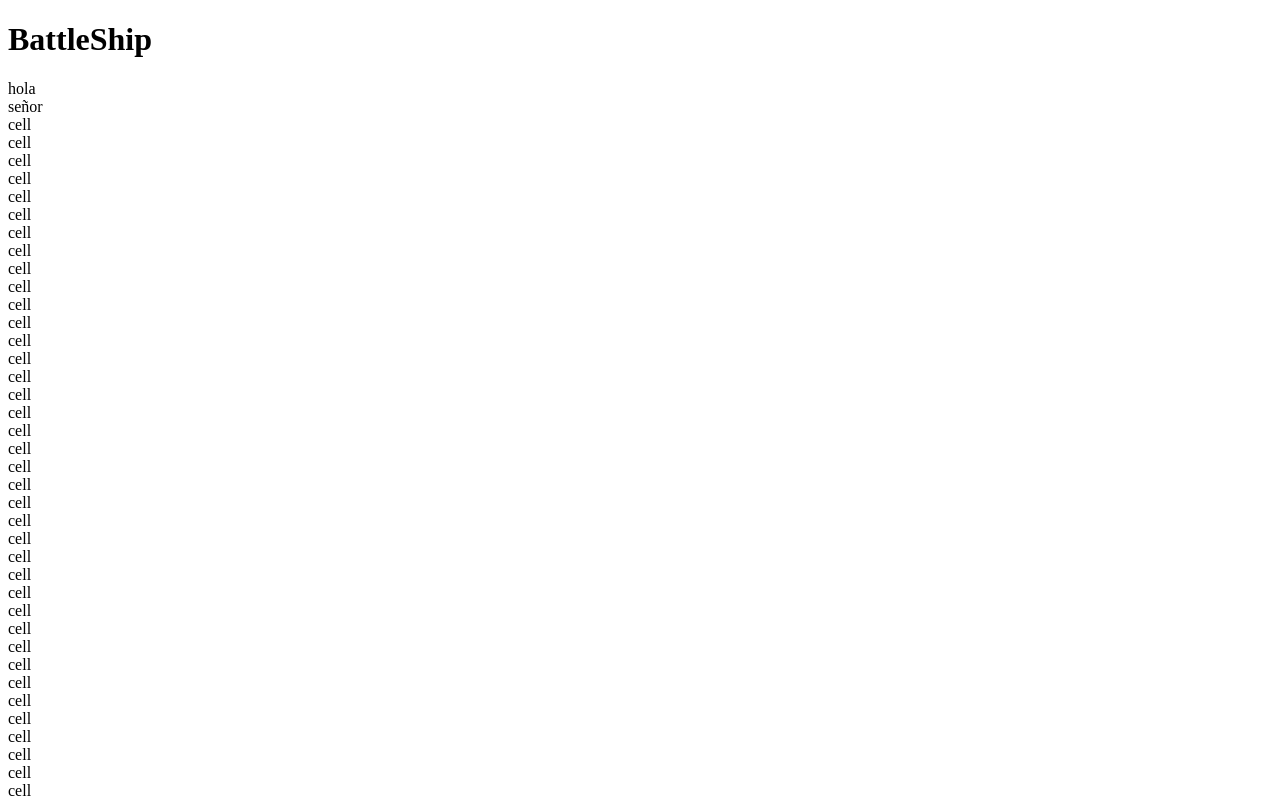
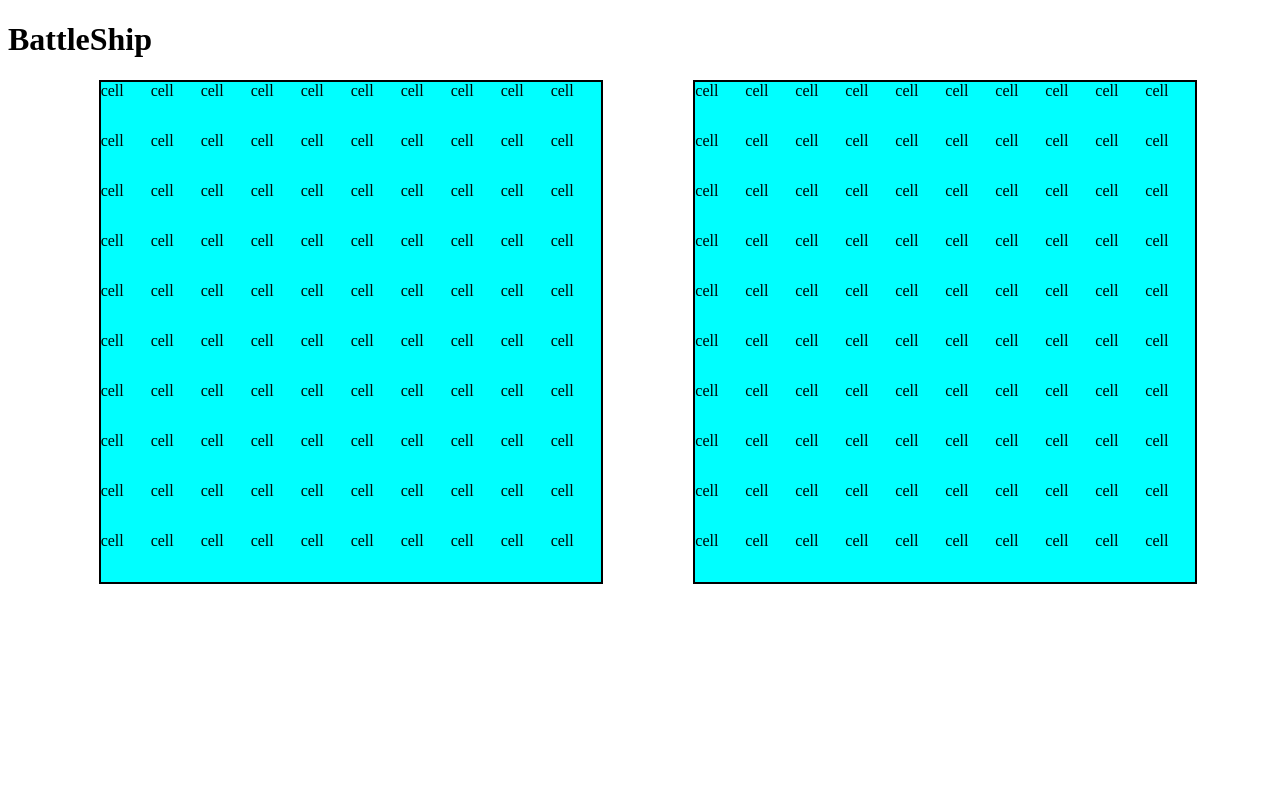
Before and after one commit to Iker1211/Battleship, a website built with webpack: page src/template.html in a window 1280 px wide. Shown: the top 797 px of the page. Built offline with nearby package versions, Linux system fonts and the light colour scheme.

Commit message:
displayGameboards function in DOMhandler

```diff
--- a/src/DOMhandler.js
+++ b/src/DOMhandler.js
@@ -1,4 +1,31 @@
+// app.style.backgroundColor = "red";
+const app = document.getElementById("app");
 
+export default function displayGameboards(board1, board2) {
+  const objectBoards = [board1, board2];
+  const boards = [];
 
+  objectBoards.forEach(() => {
+    let board = document.createElement("div");
+    board.classList.add("board");
+    app.appendChild(board);
 
-app.style.backgroundColor = "red";
+    boards.push(board);
+  });
+
+  for (let i = 0; i < board1.length; i++) {
+    board1[i].forEach((element) => {
+      let cell = document.createElement("div");
+      cell.innerHTML = "cell";
+      boards[0].appendChild(cell);
+    });
+  }
+
+  for (let i = 0; i < board2.length; i++) {
+    board2[i].forEach((element) => {
+      let cell = document.createElement("div");
+      cell.innerHTML = "cell";
+      boards[1].appendChild(cell);
+    });
+  }
+}
--- a/src/Gameboard.js
+++ b/src/Gameboard.js
@@ -124,17 +124,17 @@ export default class Gameboard {
     if (positionedShips.length === sunkShips.length) {
       this.lostGame = true;
       console.log("You lost!");
-      return
+      return;
     } else {
       console.log("Aún no has perdido");
-      return
+      return;
     }
   }
 }
 
 let board1 = new Gameboard();
 
-// board1.placeShip(board1.board, 1, 1, 1, "horizontal");
+board1.placeShip(board1.board, 1, 1, 1, "horizontal");
 // board1.placeShip(board1.board, 1, 2, 2, "horizontal");
 // board1.placeShip(board1.board, 1, 3, 3, "horizontal");
 // board1.placeShip(board1.board, 1, 5, 5, "horizontal");
--- a/src/index.js
+++ b/src/index.js
@@ -1,23 +1,33 @@
 import "./styles.css";
-import Game from "./Game.js"
+import Game from "./Game.js";
+import DOMhandler from "./DOMhandler.js";
+import displayGameboards from "./DOMhandler.js";
 
 let firstGame = new Game("human", "computer");
 
-firstGame.player1.gameboard.placeShip(firstGame.player1.gameboard.board, 1, 1, 1, "horizontal");
-firstGame.player2.gameboard.placeShip(firstGame.player2.gameboard.board, 1, 1, 1, "horizontal");
+firstGame.player1.gameboard.placeShip(
+  firstGame.player1.gameboard.board,
+  1,
+  1,
+  1,
+  "horizontal",
+);
 
-const app = document.getElementById("app");
+firstGame.player2.gameboard.placeShip(
+  firstGame.player2.gameboard.board,
+  1,
+  1,
+  1,
+  "horizontal",
+);
 
-function displayGameboards() {
-    let board1 = firstGame.player1.gameboard.board;
+displayGameboards(
+  firstGame.player1.gameboard.board,
+  firstGame.player2.gameboard.board,
+);
 
-    for (let i = 0; i < board1.length; i++) {
-        board1[i].forEach(element => {
-            let cell = document.createElement("div");
-            cell.innerHTML = "cell";
-            app.appendChild(cell);
-        });
-    }
-}
+// displayGameboards();
 
-displayGameboards();
+// Por cada jugador un grid
+// La lógica del juego debería estar separada del control del DOM,
+// en módulos diferentes?
--- a/src/styles.css
+++ b/src/styles.css
@@ -0,0 +1,49 @@
+#app {
+  width: 100vw;
+  min-height: 100vh;
+  display: flex;
+  justify-content: space-evenly;
+}
+
+.board {
+  border: 2px solid black;
+  background-color: aqua;
+  display: grid;
+  grid: repeat(10, 1fr) / repeat(10, 1fr);
+}
+
+/* Tablet (min-width: 768px) */
+@media (max-width: 768px) {
+  .board {
+    width: 350px;
+    height: 350px;
+  }
+
+  #app {
+    flex-direction: column;
+  }
+}
+
+/* Escritorio pequeño (min-width: 1024px) */
+@media (min-width: 1024px) {
+  .board {
+    width: 500px;
+    height: 500px;
+  }
+
+  #app {
+    flex-direction: row;
+  }
+}
+
+/* Escritorio grande (min-width: 1440px) */
+@media (min-width: 1440px) {
+  .board {
+    width: 500px;
+    height: 500px;
+  }
+
+  #app {
+    flex-direction: row;
+  }
+}
--- a/src/template.html
+++ b/src/template.html
@@ -1,25 +1,18 @@
-<!DOCTYPE html>
+<!doctype html>
 <html lang="en">
   <head>
-    <meta charset="UTF-8">
-    <meta name="viewport" content="width=device-width, initial-scale=1.0">
+    <meta charset="UTF-8" />
+    <meta name="viewport" content="width=device-width, initial-scale=1.0" />
     <title>BattleShip</title>
-    <link rel="stylesheet" href="styles.css">
-    <!-- <script type="module" src="DOMhandler.js"></script> -->
+    <link rel="stylesheet" href="styles.css" />
+    <!-- <script src="DOMhandler.js"></script>  -->
     <script type="module" src="index.js"></script>
   </head>
   <body>
     <header>
       <h1>BattleShip</h1>
     </header>
-    <div id="app">
-        <div id="friend">
-            hola
-        </div>
-        <div id="enemy">
-            señor
-        </div>
-    </div>
+    <div id="app"></div>
     <footer>
       <p>Hecho por Iker</p>
     </footer>
```
Also changed, not shown: src/Game.js (+5 -5 lines), src/Player.js (+4 -4 lines), src/app.test.js (+2 -4 lines). Lines whose indentation alone changed are shown as unchanged.
